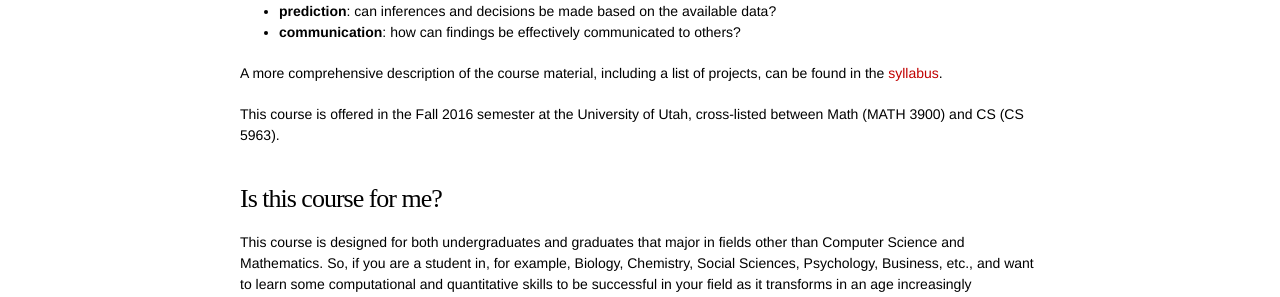
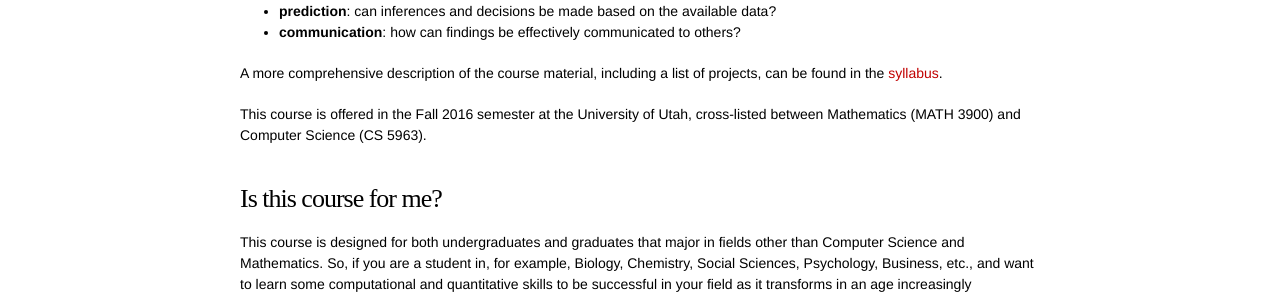
Before and after one commit to datascience-course/2016-website, a Jekyll site: the page built from index.md, in a window 1280 px wide. Shown: the part 630-927 px from the top of the page. Built offline with Jekyll 4.4.1, drawn with Linux system fonts in a browser that asks for light colours; some web fonts are replaced.

Commit message:
Update index.md

```diff
--- a/index.md
+++ b/index.md
@@ -25,7 +25,7 @@ real-life, project-based, lectures and computer labs. The goal of this course is
 
 A more comprehensive description of the course material, including a list of projects, can be found in the [syllabus]({{site.baseurl}}/syllabus/).
 
-This course is offered in the Fall 2016 semester at the University of Utah, cross-listed between Math (MATH 3900) and CS (CS 5963).
+This course is offered in the Fall 2016 semester at the University of Utah, cross-listed between Mathematics (MATH 3900) and Computer Science (CS 5963).
 
 ### Is this course for me?
 
```
